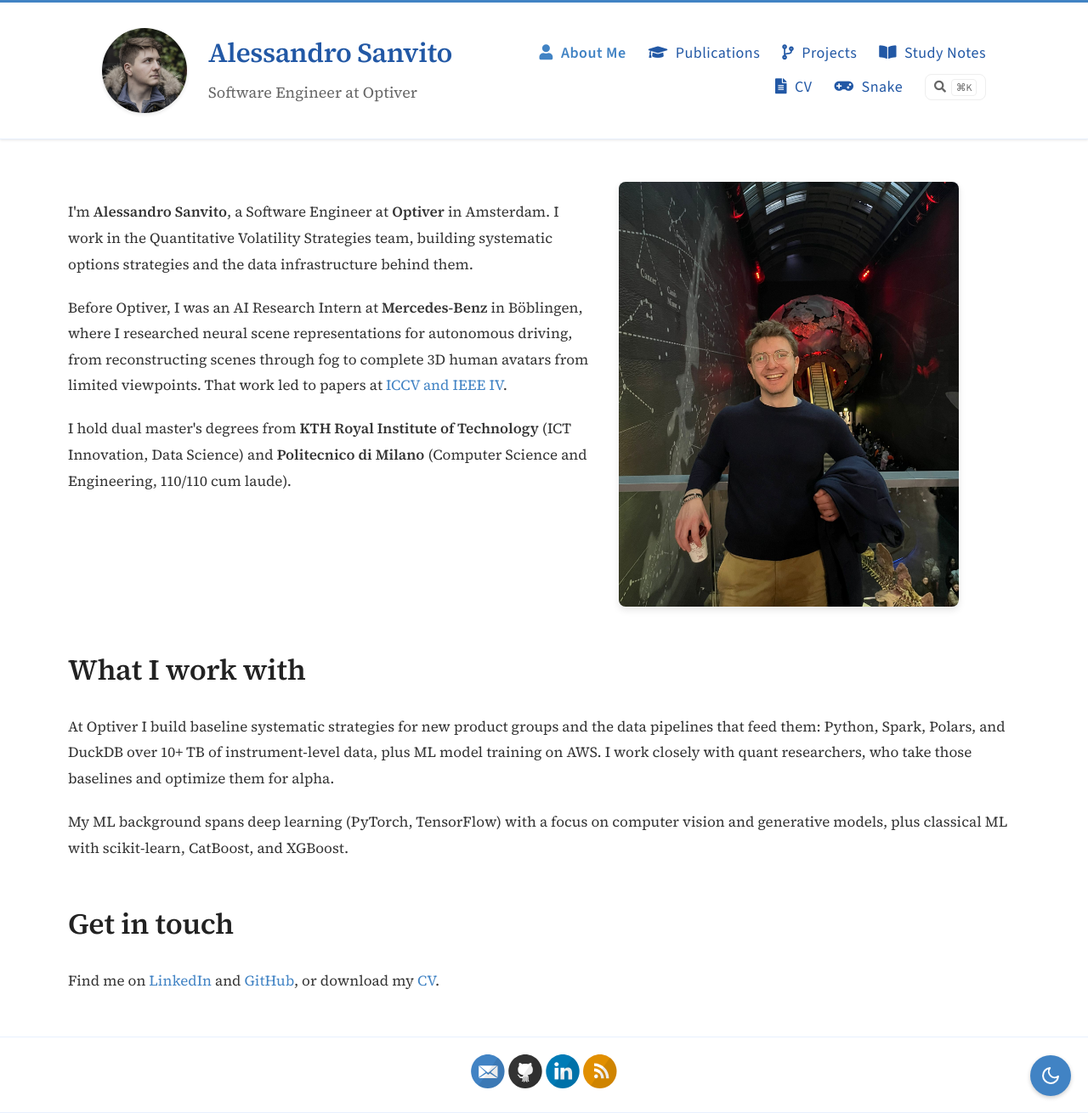
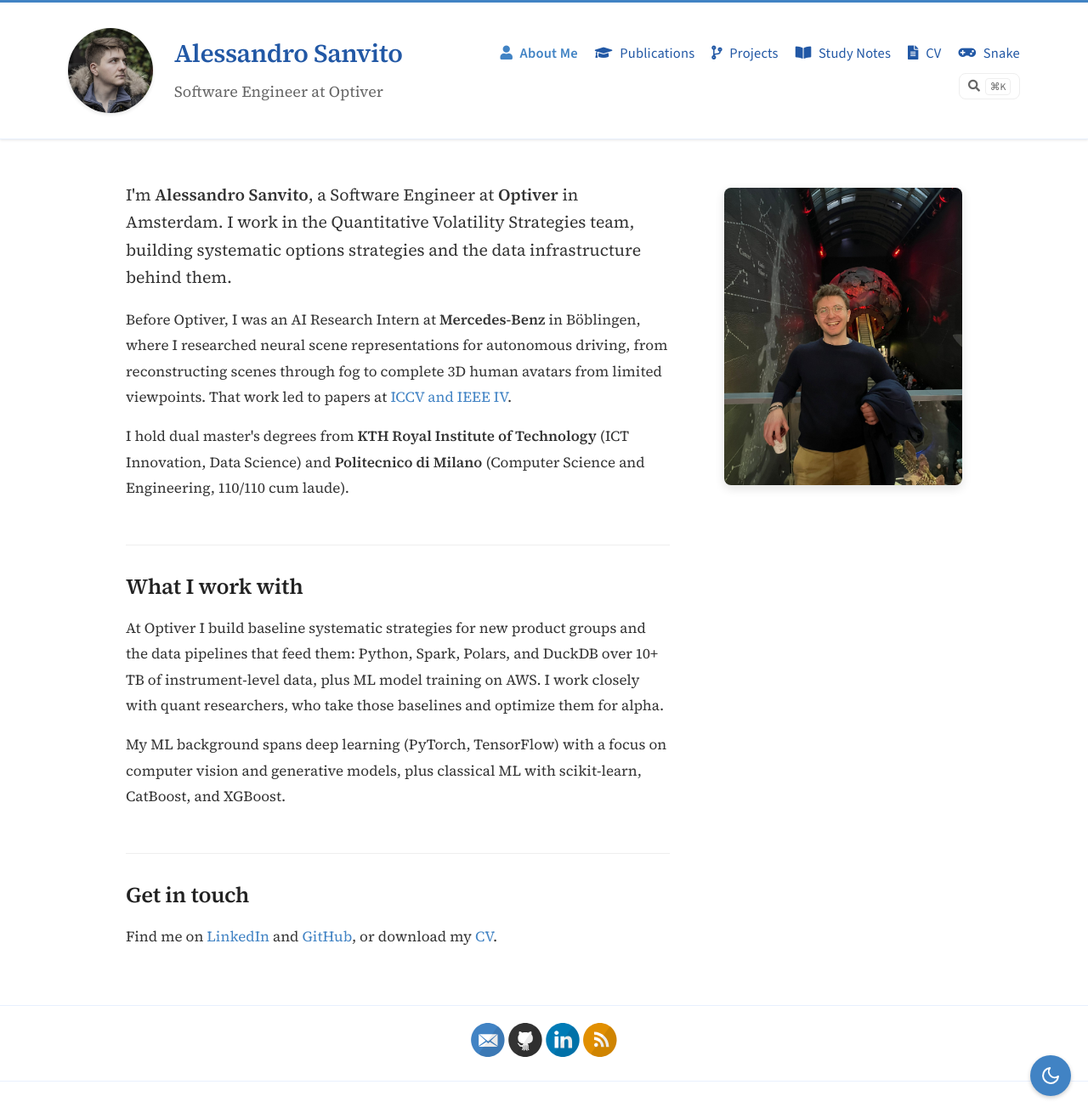
Before and after one commit to Alexdruso/Alexdruso.github.io, a Jekyll site: the page built from docs/index.md, in a window 1280 px wide and 1310 px high. Shown: the whole window at 85% size. Built offline with Jekyll 4.4.1, drawn with Linux system fonts in a browser that asks for light colours.

Commit message:
Redesign About page layout and fix masthead nav wrapping (#55)
- Put all About text in one ~66ch reading column with a narrower sticky
  portrait beside it, removing the dead gap under the intro and the
  overly long lines in the sections below.
- Larger lede paragraph, smaller section heads with hairline dividers.
- Stack photo above text below 960px; 20px side gutters on phones.
- Hide the clearfix pseudo-elements in the flex masthead: they were
  empty flex items eating 80px of gap and forcing the nav onto two rows.


Claude-Session: https://claude.ai/code/session_01SkwgmXdPTEaX9dv3NK1Kbc

Co-authored-by: Claude <noreply@anthropic.com>

```diff
--- a/docs/index.md
+++ b/docs/index.md
@@ -3,16 +3,16 @@ title: About Me
 layout: page
 ---
 
-<div class="about-container">
-  <div class="about-content">
-    <p>I'm <strong>Alessandro Sanvito</strong>, a Software Engineer at <strong>Optiver</strong> in Amsterdam. I work in the Quantitative Volatility Strategies team, building systematic options strategies and the data infrastructure behind them.</p>
-    <p>Before Optiver, I was an AI Research Intern at <strong>Mercedes-Benz</strong> in Böblingen, where I researched neural scene representations for autonomous driving, from reconstructing scenes through fog to complete 3D human avatars from limited viewpoints. That work led to papers at <a href="/publications/">ICCV and IEEE IV</a>.</p>
-    <p>I hold dual master's degrees from <strong>KTH Royal Institute of Technology</strong> (ICT Innovation, Data Science) and <strong>Politecnico di Milano</strong> (Computer Science and Engineering, 110/110 cum laude).</p>
-  </div>
-  <div class="profile-picture">
-    <img src="/images/alessandro.jpeg" alt="Alessandro Sanvito" />
-  </div>
-</div>
+<div class="about">
+<figure class="about-photo">
+  <img src="/images/alessandro.jpeg" alt="Alessandro Sanvito" width="1536" height="2048" />
+</figure>
+
+<div class="about-text" markdown="1">
+
+<p class="about-lede">I'm <strong>Alessandro Sanvito</strong>, a Software Engineer at <strong>Optiver</strong> in Amsterdam. I work in the Quantitative Volatility Strategies team, building systematic options strategies and the data infrastructure behind them.</p>
+<p>Before Optiver, I was an AI Research Intern at <strong>Mercedes-Benz</strong> in Böblingen, where I researched neural scene representations for autonomous driving, from reconstructing scenes through fog to complete 3D human avatars from limited viewpoints. That work led to papers at <a href="/publications/">ICCV and IEEE IV</a>.</p>
+<p>I hold dual master's degrees from <strong>KTH Royal Institute of Technology</strong> (ICT Innovation, Data Science) and <strong>Politecnico di Milano</strong> (Computer Science and Engineering, 110/110 cum laude).</p>
 
 ## What I work with
 
@@ -23,3 +23,6 @@ My ML background spans deep learning (PyTorch, TensorFlow) with a focus on compu
 ## Get in touch
 
 Find me on [LinkedIn](https://www.linkedin.com/in/alessandro-sanvito/) and [GitHub](https://github.com/Alexdruso), or download my [CV](/public/Alessandro_Sanvito_CV.pdf).
+
+</div>
+</div>
--- a/docs/style.scss
+++ b/docs/style.scss
@@ -31,6 +31,10 @@ body {
   max-width: 1200px;
   padding: 0 40px;
   width: 100%;
+
+  @include mobile {
+    padding: 0 20px;
+  }
 }
 
 h1, h2, h3, h4, h5, h6 {
@@ -173,6 +177,13 @@ img {
   flex-wrap: wrap;
   gap: 16px 40px;
 
+  // The legacy .clearfix pseudo-elements would become empty flex items here and
+  // each claim a 40px gap, pushing the nav onto two rows.
+  &::before,
+  &::after {
+    display: none;
+  }
+
   @include mobile {
     flex-direction: column;
     gap: 0;
@@ -210,7 +221,7 @@ img {
   cursor: pointer;
   font-family: $serif;
   font-weight: 600;
-  font-size: 32px;
+  font-size: 30px;
   letter-spacing: -0.5px;
   white-space: nowrap;
 }
@@ -233,9 +244,9 @@ nav {
   flex-wrap: wrap;
   align-items: center;
   justify-content: flex-end;
-  gap: 10px 26px;
+  gap: 10px 20px;
   font-family: $sans;
-  font-size: 18px;
+  font-size: 16.5px;
 
   // Not enough room beside the name: give the nav its own row.
   @media screen and (max-width: 1100px) {
@@ -260,7 +271,7 @@ nav {
     color: $accentBlue;
     white-space: nowrap;
     font-weight: 500;
-    letter-spacing: 0.5px;
+    letter-spacing: 0.2px;
     transition: color 0.2s ease;
 
     @include mobile {
@@ -809,56 +820,79 @@ footer {
 @import "highlights";
 @import "svg-icons";
 
-.about-container {
-  position: relative;
-  display: flex;
-  align-items: flex-start;
-  gap: 2rem;
-  margin-bottom: 3rem;
-}
-
-.about-content {
-  flex: 1;
-  max-width: 55%;
-}
-
-.profile-picture {
-  flex-shrink: 0;
-  width: 400px;
-  height: 500px;
-  border-radius: 8px;
-  overflow: hidden;
-  box-shadow: 0 4px 8px rgba(0, 0, 0, 0.1);
+// About page: one reading column for every section, with the portrait in a
+// narrow side column that stays in view while the text scrolls. Keeping all
+// text in the same ~66ch column avoids the dead gap beside the photo and the
+// over-long lines below it.
+.about {
+  display: grid;
+  grid-template-columns: minmax(0, 640px) 280px;
+  grid-template-areas: "text photo";
+  justify-content: center;
+  column-gap: 64px;
+  align-items: start;
+
+  @media screen and (max-width: 960px) {
+    grid-template-columns: minmax(0, 640px);
+    grid-template-areas: "photo" "text";
+  }
+}
+
+.about-text {
+  grid-area: text;
+
+  > :first-child {
+    margin-top: 0;
+  }
+
+  h2 {
+    font-size: 1.5em;
+    margin: 2em 0 0.4em;
+    padding-top: 1.2em;
+    border-top: 1px solid $lightGray;
+  }
+
+  p {
+    margin: 0.9em 0;
+  }
+}
+
+.about-lede {
+  font-size: 1.15em;
+  line-height: 1.65;
+}
+
+.about-photo {
+  grid-area: photo;
+  position: sticky;
+  top: 32px;
+  margin: 0.4em 0 0;
 
   img {
+    display: block;
     width: 100%;
-    height: 100%;
+    height: auto;
+    aspect-ratio: 4 / 5;
     object-fit: cover;
-  }
-}
-
-// Dark theme adjustments
-@media (prefers-color-scheme: dark) {
-  .profile-picture {
-    box-shadow: 0 4px 8px rgba(0, 0, 0, 0.3);
-  }
-}
-
-// Responsive adjustments
-@media screen and (max-width: 768px) {
-  .about-container {
-    flex-direction: column;
-    padding: 20px;
-  }
-
-  .about-content {
-    max-width: 100%;
-  }
-
-  .profile-picture {
+    border-radius: 8px;
+    box-shadow: 0 4px 12px rgba(0, 0, 0, 0.12);
+  }
+
+  @media screen and (max-width: 960px) {
+    position: static;
     width: 100%;
-    height: 400px;
-    margin: 0 auto;
+    max-width: 320px;
+    margin: 0 0 2em;
+  }
+}
+
+.dark-theme {
+  .about-text h2 {
+    border-color: $dark-border;
+  }
+
+  .about-photo img {
+    box-shadow: 0 4px 16px rgba(0, 0, 0, 0.45);
   }
 }
 
```
